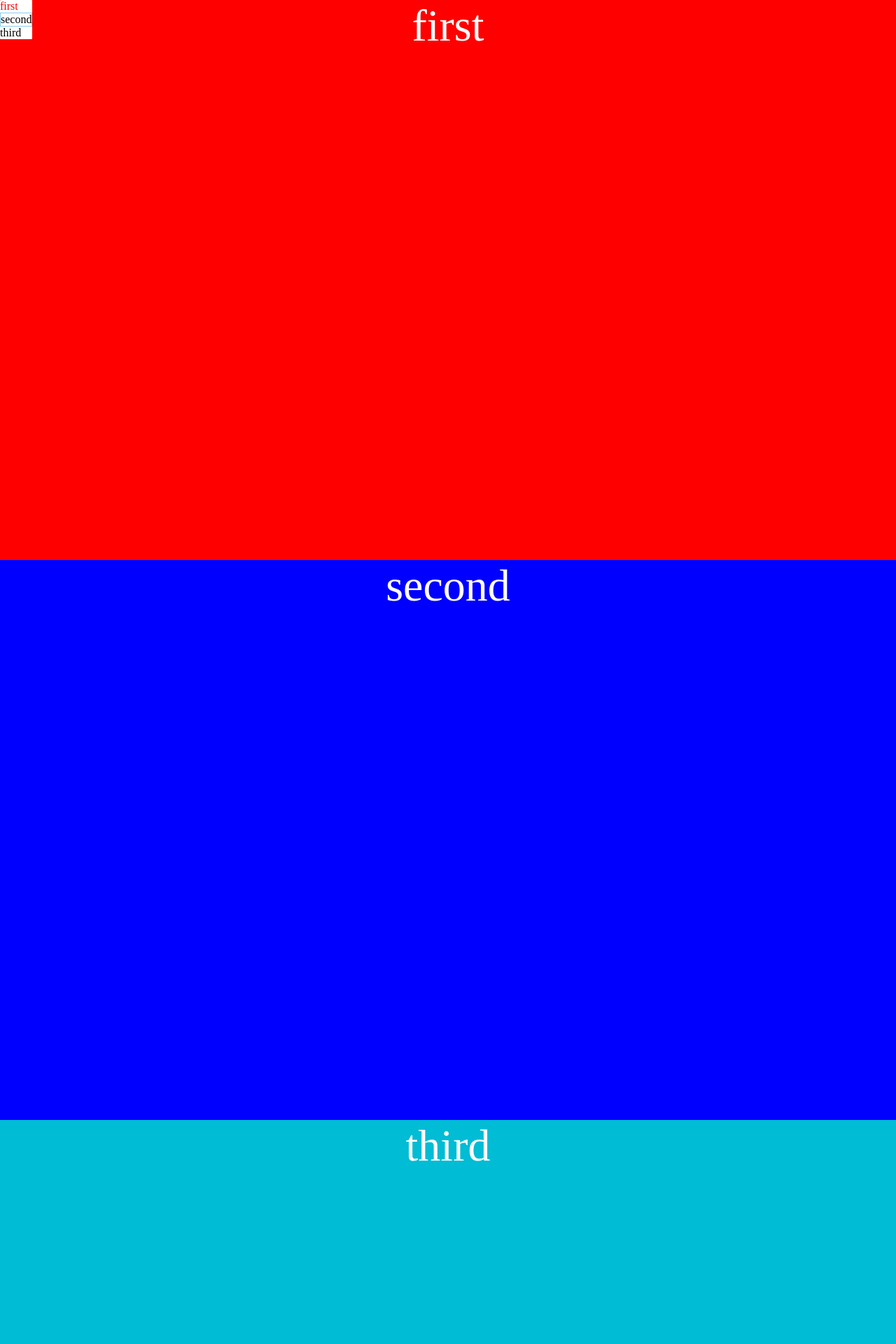
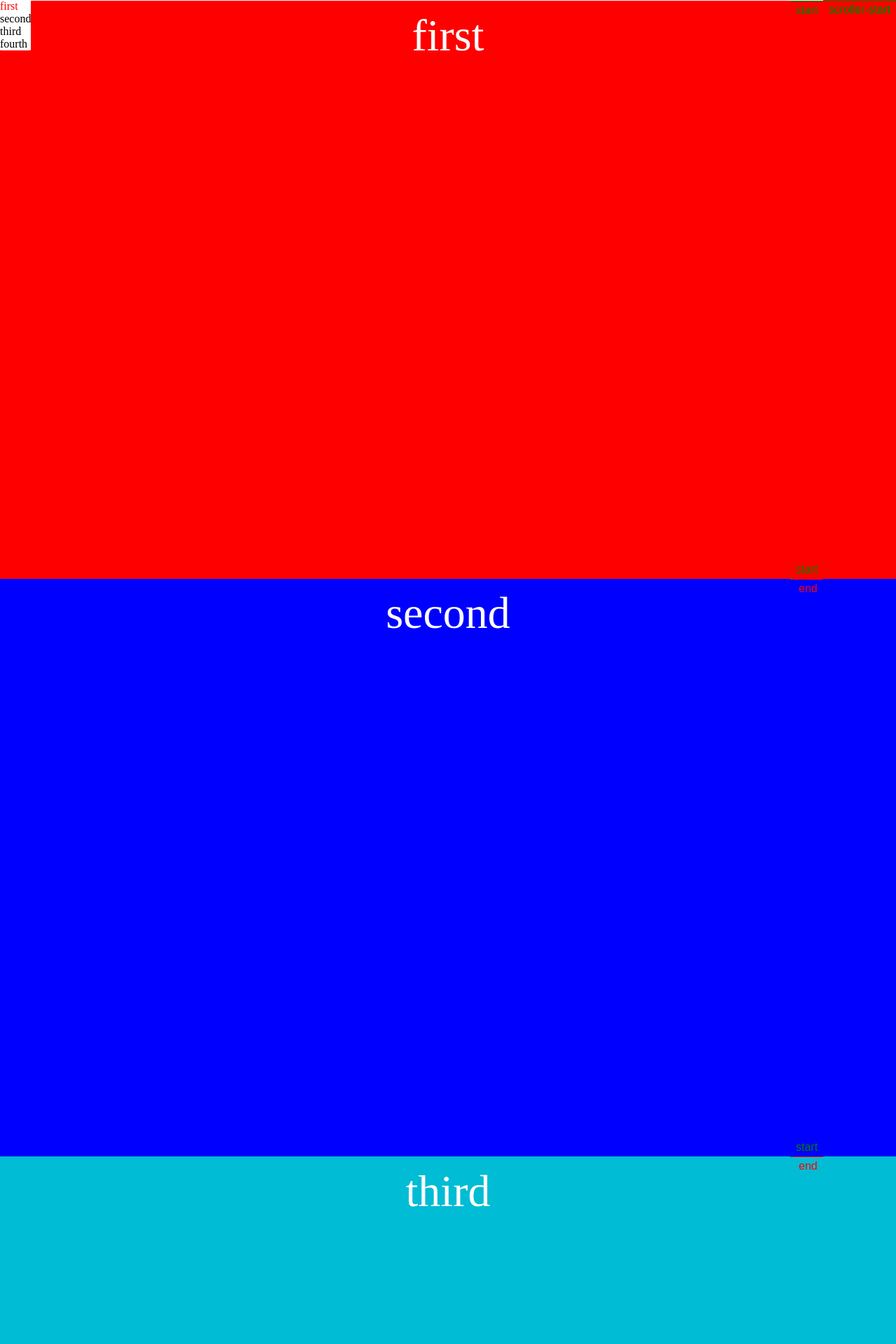
Before and after one commit to sunsunmonkey/gsap-test, a React (Vite) app: page / in a window 1280 px wide. Shown: the top 1920 px of the page at 70% size. Built offline with nearby package versions, Linux system fonts and the light colour scheme; a web font is replaced by a local one.

Commit message:
fix: wrapper content

```diff
--- a/src/selectPage/App.tsx
+++ b/src/selectPage/App.tsx
@@ -6,13 +6,38 @@ import "./index.css";
 function App() {
   const [select, setSelect] = useState<number>(0);
 
-
   return (
     <>
       <ChangePage select={select} setSelect={setSelect}></ChangePage>
-      <Page content="first" color="red" id="first"></Page>
-      <Page content="second" color="blue" id="second"></Page>
-      <Page content="third" color="#00bcd4" id="third"></Page>
+      <h1>111</h1>
+      <Page
+        content="first"
+        color="red"
+        id="first"
+        index={0}
+        setSelect={setSelect}
+      ></Page>
+      <Page
+        content="second"
+        color="blue"
+        id="second"
+        index={1}
+        setSelect={setSelect}
+      ></Page>
+      <Page
+        content="third"
+        color="#00bcd4"
+        id="third"
+        index={2}
+        setSelect={setSelect}
+      ></Page>
+      <Page
+        content="fourth"
+        color="rgb(68 72 30)"
+        id="fourth"
+        index={3}
+        setSelect={setSelect}
+      ></Page>
     </>
   );
 }
--- a/src/selectPage/ChangePage.tsx
+++ b/src/selectPage/ChangePage.tsx
@@ -1,4 +1,3 @@
-
 import { movePage } from "./util/movePage";
 
 interface Iprops {
@@ -6,8 +5,7 @@ interface Iprops {
   setSelect: React.Dispatch<React.SetStateAction<number>>;
 }
 
-export default function ChangePage({ select, setSelect }: Iprops) {
-
+export default function ChangePage({ select }: Iprops) {
   return (
     <div className="ChangePage_main">
       <div
@@ -15,7 +13,7 @@ export default function ChangePage({ select, setSelect }: Iprops) {
         style={{ color: select === 0 ? "red" : "black" }}
         onClick={() => {
           movePage("#first");
-          setSelect(0);
+          console.log("0");
         }}
       >
         first
@@ -25,7 +23,7 @@ export default function ChangePage({ select, setSelect }: Iprops) {
         style={{ color: select === 1 ? "red" : "black" }}
         onClick={() => {
           movePage("#second");
-          setSelect(1);
+          console.log("1");
         }}
       >
         second
@@ -35,11 +33,22 @@ export default function ChangePage({ select, setSelect }: Iprops) {
         style={{ color: select === 2 ? "red" : "black" }}
         onClick={() => {
           movePage("#third");
-          setSelect(2);
+          console.log("2");
         }}
       >
         third
       </div>
+
+      <div
+        className="ChangePage_fourth"
+        style={{ color: select === 3 ? "red" : "black" }}
+        onClick={() => {
+          movePage("#fourth");
+          console.log("3");
+        }}
+      >
+        fourth
+      </div>
     </div>
   );
 }
--- a/src/selectPage/Page.tsx
+++ b/src/selectPage/Page.tsx
@@ -1,20 +1,51 @@
-
+import gsap from "gsap";
+import { ScrollTrigger } from "gsap/ScrollTrigger";
+import { useEffect, useRef } from "react";
 
 interface IProps {
   content: string;
   color: string;
   id: string;
-
+  index: number;
+  setSelect: React.Dispatch<React.SetStateAction<number>>;
 }
 
-export default function Page({ content, color, id }: IProps) {
+export default function Page({ content, color, id, index, setSelect }: IProps) {
+  const targetRef = useRef<HTMLDivElement>(null);
 
+  useEffect(() => {
+    gsap.registerPlugin(ScrollTrigger);
+    const ctx = gsap.context(() => {
+      gsap.to(".text", {
+        x: 100,
 
+        scrollTrigger: {
+          trigger: ".wrapper",
+          start: "top top",
+          end: "bottom top ",
+          markers: true,
+          scrub: true,
+          onEnter: () => {
+            setSelect(index);
+            console.log("enter");
+          },
+          onEnterBack: () => {
+            setSelect(index);
+            console.log("enterBack");
+          },
+        },
+      });
+    }, targetRef);
+
+    return () => ctx.revert();
+  }, [index, setSelect, targetRef]);
 
   return (
-    <div className="main" >
-      <div className="content" style={{ backgroundColor: color }} id={id}>
-        {content}
+    <div className="main" ref={targetRef}>
+      <div className="wrapper" style={{ backgroundColor: color }}>
+        <div className="content" id={id}>
+          <div className="text">{content}</div>
+        </div>
       </div>
     </div>
   );
--- a/src/selectPage/index.css
+++ b/src/selectPage/index.css
@@ -38,6 +38,17 @@ body{
     border-radius: 0.1vw;
 }
 
-.ChangePage_second{
-    border: 1px skyblue solid;
+
+.wrapper{
+    padding: 1vw;
 }
+.f{
+    position: absolute;
+    height: 1vw;
+    width: 98vw;
+    padding: 1px;
+    background-color: aqua;
+}
+h1{
+    height: 1px;
+}
--- a/src/selectPage/util/movePage.ts
+++ b/src/selectPage/util/movePage.ts
@@ -1,7 +1,10 @@
 import gsap from "gsap";
 
- export function movePage(id: string) {
-    gsap.to(window, {
-      scrollTo: id,
-    });
-  }
+import { ScrollToPlugin } from 'gsap/ScrollToPlugin';
+
+export function movePage(id: string) {
+  gsap.registerPlugin(ScrollToPlugin);
+  gsap.to(window, {
+    scrollTo: id,
+  });
+}
```
